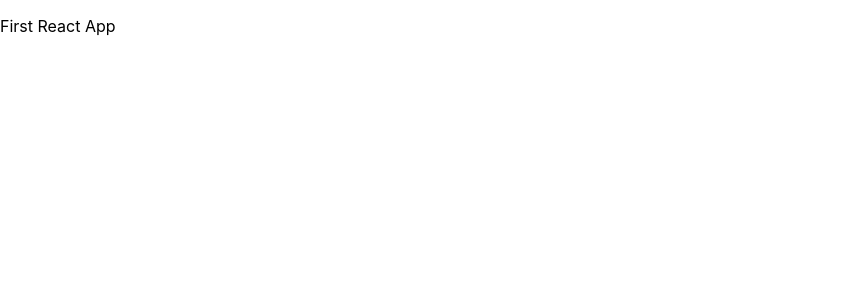
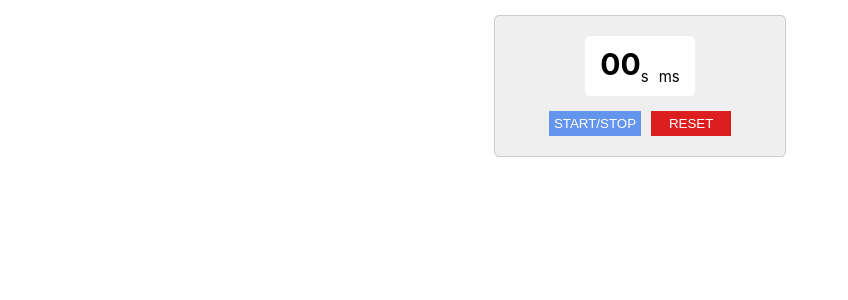
Before and after one commit to shrikant9907/react-js-examples, a React (Create React App) app: page / in a window 1280 px wide. Shown: the top 300 px of the page, without its empty margins (0-848 px from the left). Built offline with nearby package versions, Linux system fonts and the light colour scheme.

Commit message:
stop watch update

```diff
--- a/src/App.js
+++ b/src/App.js
@@ -1,9 +1,10 @@
 import React from "react";
+import StopWatch from "./components/StopWatch";
 
 function App() {
   return (
     <React.Fragment>
-      <p>First React App</p>
+      <StopWatch />
     </React.Fragment>
   );
 }
--- /dev/null
+++ b/src/components/StopWatch.jsx
@@ -0,0 +1,103 @@
+import React, { useEffect, useState }from 'react'
+import './stopwatch.css';
+
+const StopWatch = () => {
+
+  const initialTime = {
+    hours: 0,
+    minutes: 0,
+    seconds: 0,
+    miliseconds: 0,
+  }
+
+  const [timer, setTimer] = useState(initialTime)
+  const [timerRunning, setTimerRunning] = useState(false)
+
+  const timeFormat = (time) => {
+
+    if (time.toString().length === 1) {
+      time = "0" + time;
+    }
+
+    return time;
+  }
+
+  const startTimer = () => {
+    let newTimer = Object.assign({}, timer);
+    let timeInterval;
+
+    if (!timerRunning) {
+      timeInterval = setInterval(() => {
+
+        let hours = newTimer.hours;
+        let minutes = newTimer.minutes;
+        let seconds = newTimer.seconds;
+        let miliseconds = newTimer.miliseconds + 1;
+
+        if (miliseconds >= 1000) {
+          miliseconds = 0;
+          seconds = seconds + 1;
+        }
+
+        if (seconds >= 60) {
+          seconds = 0;
+          minutes = minutes + 1;
+        }
+
+        if (minutes >= 60) {
+          minutes = 0;
+          hours = hours + 1;
+        }
+
+        if (hours >= 60) {
+          hours = 0;
+        }
+
+        newTimer.hours = hours;
+        newTimer.minutes = minutes;
+        newTimer.seconds = seconds;
+        newTimer.miliseconds = miliseconds;
+
+        setTimer({...timer, ...newTimer});
+      }, 1);
+      setTimerRunning(true);
+    } else {
+      clearInterval(timeInterval);
+      setTimerRunning(false);
+    }
+ }
+
+  const resetTimer = () => {
+    setTimer(initialTime);
+  }
+
+  return (
+    <React.Fragment>
+
+      <div className='stopwatch-ui'>
+        <div className='timer'>
+
+          { (timer.hours > 0) && <span>{timeFormat(timer.hours)}<sub>h</sub></span> }
+
+          { (timer.minutes > 0) && <span>{timeFormat(timer.minutes)}<sub>m</sub></span> }
+
+          <span>{timeFormat(timer.seconds)}<sub>s</sub></span>
+
+          <span>{timeFormat(timer.miliseconds.toString().slice(1,4))}<sub>ms</sub></span>
+        </div>
+
+        <div className='actions'>
+          <button onClick={() => startTimer()} className='startstop-btn'>
+            Start/Stop
+          </button>
+          <button onClick={() => resetTimer()} className='reset-btn'>
+            Reset
+          </button>
+        </div>
+      </div>
+
+    </React.Fragment>
+  )
+}
+
+export default StopWatch
--- /dev/null
+++ b/src/components/stopwatch.css
@@ -0,0 +1,43 @@
+.stopwatch-ui {
+  border: 1px solid #ccc;
+  background-color: #efefef;
+  padding: 20px;
+  text-align: center;
+  max-width: 250px;
+  margin: 15px auto;
+  border-radius: 5px;
+}
+
+.stopwatch-ui .timer {
+  background-color: #fff;
+  display: inline-block;
+  padding: 10px;
+  font-size: 30px;
+  font-weight: bold;
+  border-radius: 5px;
+  margin-bottom: 15px;
+}
+
+.stopwatch-ui .timer span {
+  margin: 0 5px;
+}
+
+.stopwatch-ui .timer sub {
+  font-size: 15px;
+  font-weight: normal;
+}
+
+.stopwatch-ui .actions button {
+  padding: 5px;
+  margin: 0 5px;
+  background-color: rgb(221, 30, 30);
+  border: unset;
+  min-width: 80px;
+  text-transform: uppercase;
+  cursor: pointer;
+  color:#fff;
+}
+
+.stopwatch-ui .actions button.startstop-btn {
+  background-color: cornflowerblue;
+}
```
Also changed, not shown: src/components/index.jsx (deleted).
